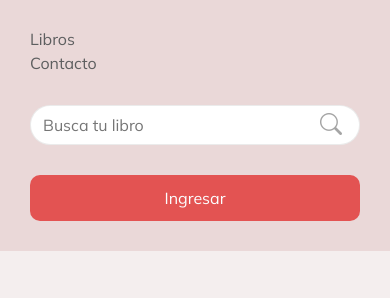
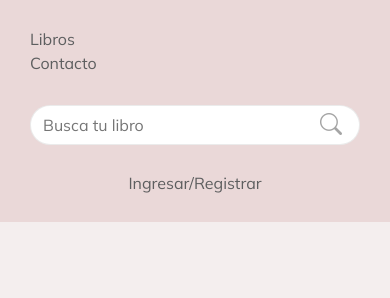
Before and after one commit to proyectos-tsdwad/integrador-modulo-fullstack, a plain HTML site: page pages/index.html in a window 390 px wide. Shown: the part 133-431 px from the top of the page. Drawn offline with nearby package versions, Linux system fonts and the light colour scheme.

Commit message:
update navbar

```diff
--- a/pages/index.html
+++ b/pages/index.html
@@ -18,19 +18,21 @@
     <div class="menu__logo">
       <a href="/pages/index.html" class="fw-400"> <img src="../assets/img/logo-biblioteca.jpg" alt="LOGO" /></a>
     </div>
-    <div class="menu__lista">
+    <ul class="menu__lista">
       <li class="menu__item fw-400"><a href="/pages/books-catalog.html">Libros</a></li>
       <li class="menu__item fw-400"><a href="/pages/contact.html">Contacto</a></li>
-    </div>
+    </ul>
 
     <form action="#">
       <input type="search" class="search-data fw-400" placeholder="Busca tu libro" required />
       <button type="submit" class="bi bi-search"></button>
     </form>
 
-    <div class="menu__btn">
-      <button class="fw-400">Ingresar</button>
-    </div>
+    <ul class="menu__auth">
+      <li class="fw-400"> <a href="#">Ingresar</a></li>
+      <li class="fw-400">/</li>
+      <li class="fw-400"> <a href="#">Registrar</a></li>
+    </ul>
   </nav>
   <header class="container-fluid bg-primary-pink py-4">
     <section class="row justify-content-between align-items-center align-items-lg-start p-4 mb-4 gy-5">
--- a/style/style.css
+++ b/style/style.css
@@ -128,6 +128,7 @@
 
 .menu__lista {
   display: flex;
+  margin-bottom: 0px
 }
 
 .menu__item {
@@ -184,6 +185,24 @@
   background: #f2f2f2;
 }
 
+.menu__auth {
+  display: flex;
+  flex-direction: row;
+  list-style: none;
+  margin-bottom: 0;
+  padding: 0 15px;
+}
+
+.menu__auth  li a {
+  color: var(--primary-black);
+  font-size: 1rem;
+  text-decoration: none;
+}
+
+.menu__auth  li a:hover {
+  color: #e35352;
+}
+
 .menu__btn {
   border: none;
 
@@ -211,11 +230,10 @@
     background: #ead8d8;
     height: auto;
     display: flex;
-    flex-wrap: wrap;
     flex-direction: column;
     justify-items: center;
-
-    padding: 30px 30px;
+    margin-bottom: 0px;
+    padding: 30px 30px 1px;
   }
   .menu__lista {
     flex-direction: column;
@@ -234,18 +252,19 @@
     width: 100%;
   }
 
-  .menu__btn {
+  .menu__auth {
     width: 100%;
-    padding-top: 30px;
+    padding-bottom: 15px;
+    margin-bottom: 0px;
+    padding-top: 15px;
+    justify-content: center;
   }
 
-  .menu__btn button {
-    width: 100%;
+  .menu__auth li {
     padding-top: 0.7rem;
     padding-bottom: 0.7rem;
-    background: var(--secondary-red);
-    border-radius: 10px;
-    color: #fcfeff;
+
+
   }
 }
 
```
Also changed, not shown: pages/book-detail.html (+7 -5 lines), pages/books-catalog.html (+7 -5 lines), pages/contact.html (+7 -5 lines), pages/login.html (deleted, +0 -22 lines), pages/my-account.html (+7 -5 lines), pages/register.html (deleted, +0 -22 lines).
